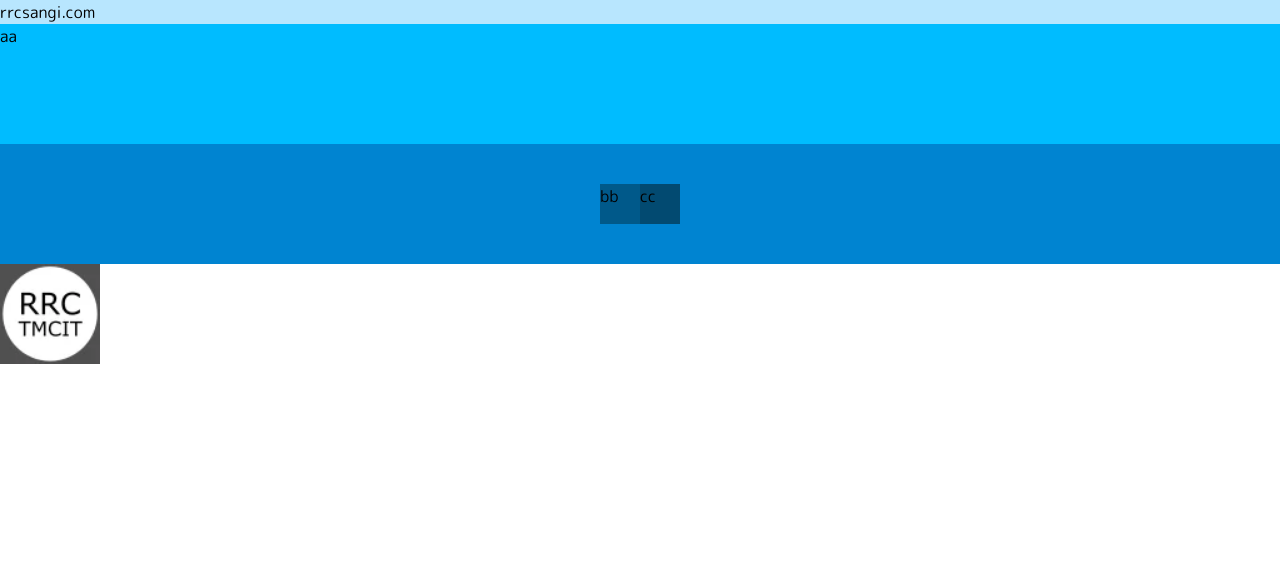
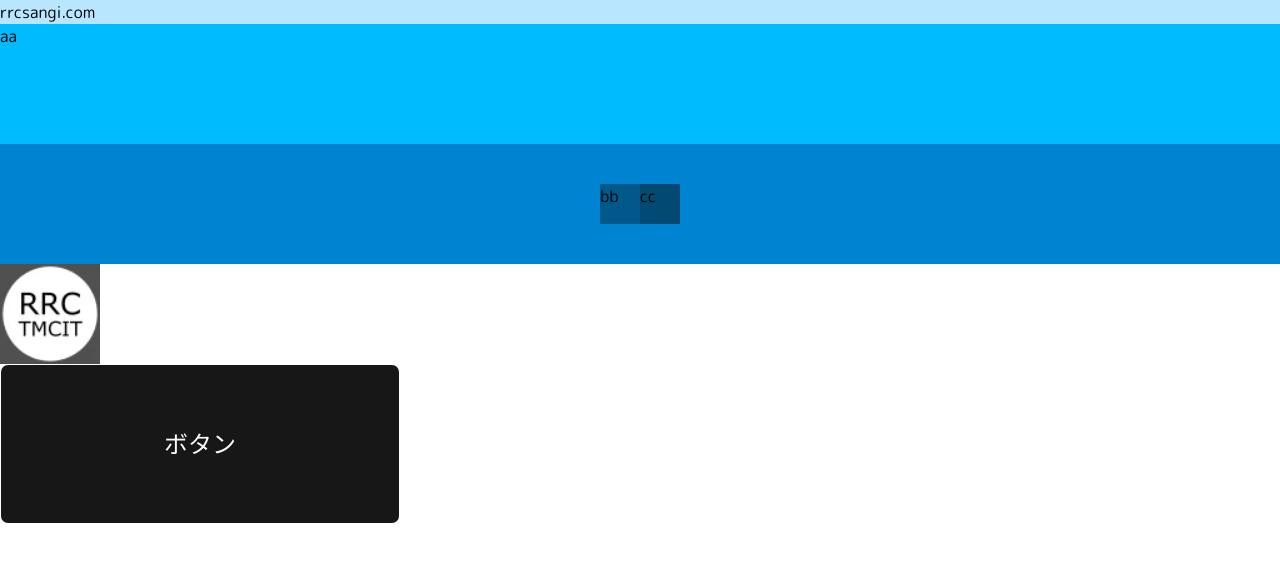
Before and after one commit to ohirugoha-n/rrc-web, a Next.js app: page /root in a window 1280 px wide. Shown: the top 562 px of the page. Built offline with nearby package versions, Linux system fonts and the light colour scheme.

Commit message:
button demo

```diff
--- a/src/app/root/page.tsx
+++ b/src/app/root/page.tsx
@@ -1,4 +1,6 @@
 import Image from 'next/image';
+
+import { Button } from '@/components/ui/button';
 
 const Page = () => {
   return (
@@ -10,6 +12,7 @@ const Page = () => {
         <div className='h-10 w-10 bg-sky-900'>cc</div>
       </div>
       <Image alt='img' height='100' src='/root/img.webp' width='100' />
+      <Button className='h-40 w-100 rounded-md text-2xl'>ボタン</Button>
     </div>
   );
 };
```
